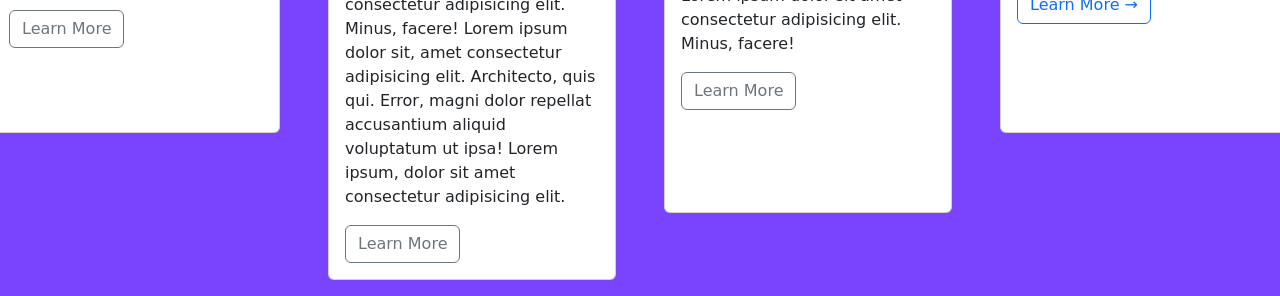
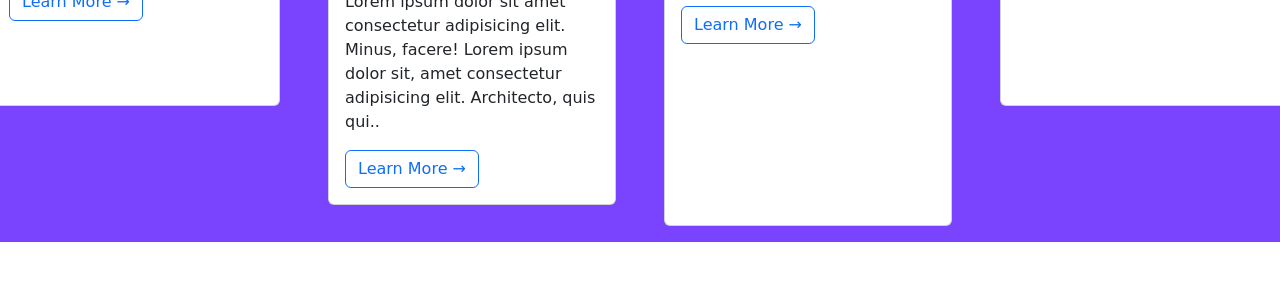
Before and after one commit to SilvaOz/mini-burgers, a website: page src/index.html in a window 1280 px wide. Shown: the part 636-932 px from the top of the page. After the commit the page ends 878 px from the top, so only its background shows below. Drawn offline with nearby package versions, Linux system fonts and the light colour scheme; a web font is replaced by a local one.

Commit message:
habe fast alles geschaft

```diff
--- a/src/index.html
+++ b/src/index.html
@@ -25,25 +25,25 @@
           <div class="card-body">
             <h4 class="card-title text-light-emphasis">Win a free lunch</h4>
             <p class="card-text">Lorem ipsum dolor sit amet consectetur adipisicing elit. Minus, facere!</p>
-            <a href="#" class="btn btn-outline-secondary">Learn More</a>
+            <a href="#" class="btn btn-outline-primary">Learn More &#8594;</a>
           </div>
         </div>
 
-        <div class="card p-0" style="width: 18rem; font-style: 32rem;">
+        <div class="card p-0" style="width: 18rem; font-style: 30rem;">
           <img src="./images/jon-tyson-_j-sUa8lHy4-unsplash.jpg" class="card-img-top" alt="... ">
           <div class="card-body ">
             <h4 class="card-title text-light-emphasis">Live music every Thursday</h4>
-            <p class="card-text">Lorem ipsum dolor sit amet consectetur adipisicing elit. Minus, facere! Lorem ipsum dolor sit, amet consectetur adipisicing elit. Architecto, quis qui. Error, magni dolor repellat accusantium aliquid voluptatum ut ipsa! Lorem ipsum, dolor sit amet consectetur adipisicing elit.</p>
-            <a href="#" class="btn btn-outline-secondary" class="butoni">Learn More</a>
+            <p class="card-text">Lorem ipsum dolor sit amet consectetur adipisicing elit. Minus, facere! Lorem ipsum dolor sit, amet consectetur adipisicing elit. Architecto, quis qui..</p>
+            <a href="#" class="btn btn-outline-primary" class="butoni">Learn More &#8594;</a>
           </div>
         </div>
 
-        <div class="card p-0" style="width: 18rem; height: 40rem;">
+        <div class="card p-0" style="width: 18rem; height: 45rem;">
           <img src="./images/mae-mu-I7A_pHLcQK8-unsplash.jpg" class="card-img-top" alt="...">
           <div class="card-body">
             <h4 class="card-title text-light-emphasis">Double deck</h4>
             <p class="card-text">Lorem ipsum dolor sit amet consectetur adipisicing elit. Minus, facere!</p>
-            <a href="#" class="btn btn-outline-secondary">Learn More</a>
+            <a href="#" class="btn btn-outline-primary">Learn More &#8594;</a>
           </div>
         </div>
 
```
Also changed, not shown: src/scss/main.scss (+0 -58 lines), 1 other file.
